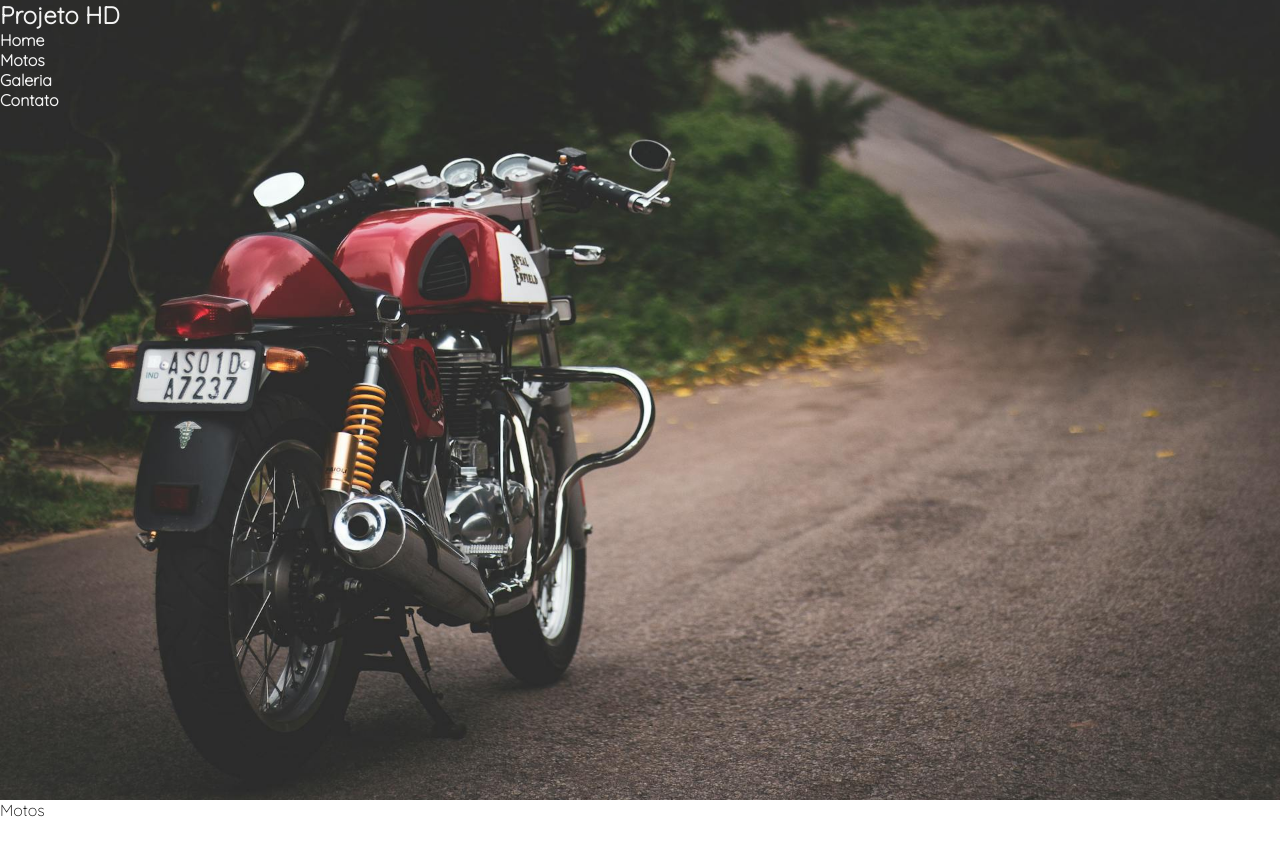
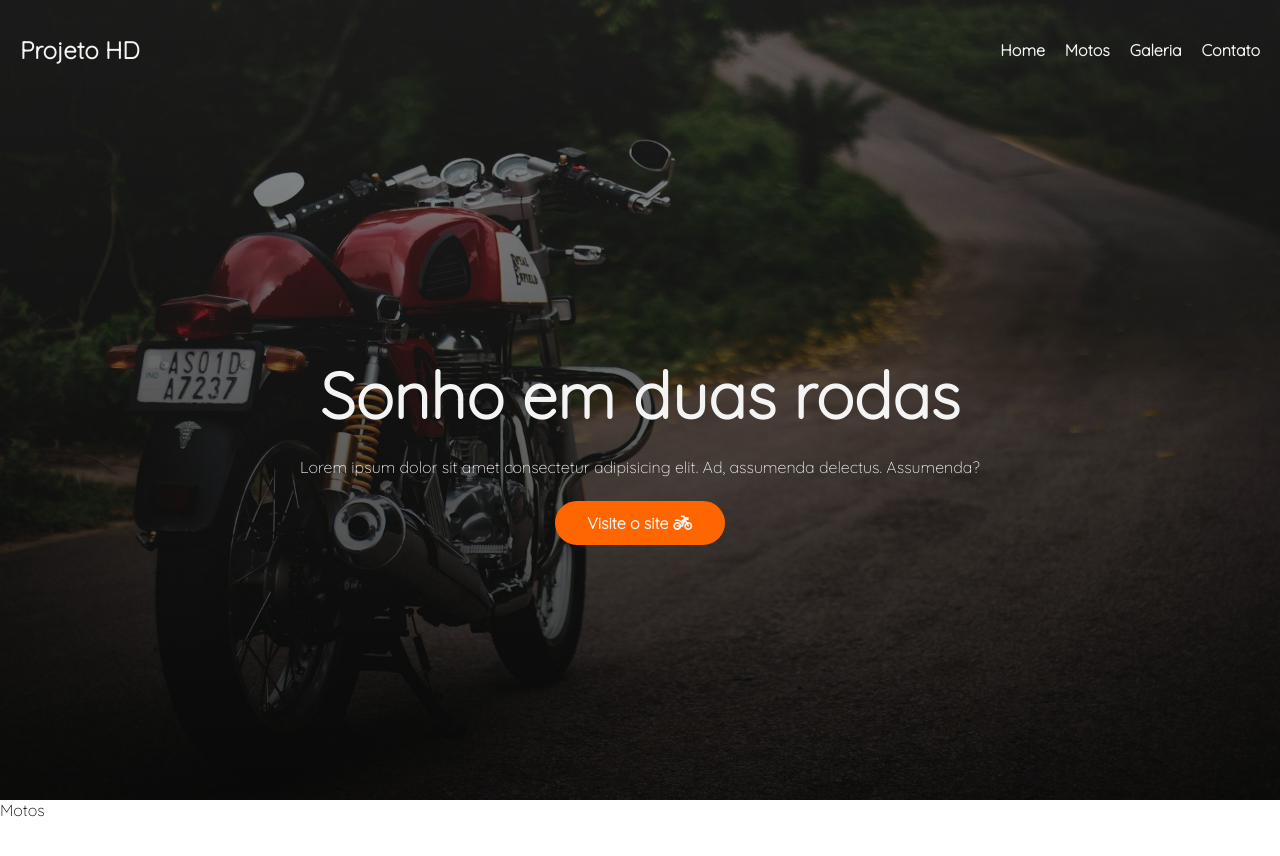
Before and after one commit to Giulia-Russo-dev/projetohd, a plain HTML site: page index.html in a window 1280 px wide. Shown: the top 856 px of the page. Drawn offline with Linux system fonts and the light colour scheme.

Commit message:
Criando o cta do hero - usando flex

```diff
--- a/css/style.css
+++ b/css/style.css
@@ -16,7 +16,9 @@
     --color-light: #f4f4f4;
     --color-dark: #333333;
     --color-orange: #ff6600;
-
+    --spacing-sm: 10px;
+    --spacing-md: 20px;
+    --spacing-lg: 30px;
 }
 
 html{
@@ -38,12 +40,61 @@ a:hover{
 }
 
 .hero {
-    background-image: url(../Projeto-HD/images/motos/banner.jpg);
+    height: 100vh;
+    background-image: linear-gradient(to top, rgba(0, 0, 0, .8), rgba(0, 0, 0, .4)),
+    url(../Projeto-HD/images/motos/banner.jpg);
     background-repeat: no-repeat;
     background-size: cover;
-    background-position: center;
+    background-position: 50%;
     color: var(--color-light);
+    text-align: center;
 }
+
+.header-hero {
+    padding-inline: var(--spacing-md);
+    height: 100px;
+    display: flex;
+    align-items: center;
+    justify-content: space-between;
+}
+
+.menu-list {
+    display: flex;
+    gap: var(--spacing-md);
+}
+
+.cta{
+    height: calc(100vh - 100px);
+    display: flex;
+    flex-direction: column;
+    align-items: center;
+    justify-content: center;
+    gap: var(--spacing-md);
+}
+
+.cta h2{
+    font-size: 8vmin;
+    text-wrap: balance;
+}
+
+.cta p{
+    width: 70%;
+    line-height: 1.6;
+    text-wrap: balance;
+}
+
+.btn {
+    border: 2px solid var(--color-orange);
+    padding: var(--spacing-sm) var(--spacing-lg);
+    border-radius: 80px;
+    background-color: var(--color-orange);
+    transition: .5s;
+}
+
+.btn:hover{
+    background-color: transparent;
+}
+
 section {
     height: 100vh;
 }
--- a/index.html
+++ b/index.html
@@ -4,6 +4,9 @@
     <meta charset="UTF-8">
     <meta name="viewport" content="width=device-width, initial-scale=1.0">
     <title>Projeto HD</title>
+
+    <!-- FONT AWESOME -->
+     <link rel="stylesheet" href="https://cdnjs.cloudflare.com/ajax/libs/font-awesome/7.0.1/css/all.min.css" integrity="sha512-2SwdPD6INVrV/lHTZbO2nodKhrnDdJK9/kg2XD1r9uGqPo1cUbujc+IYdlYdEErWNu69gVcYgdxlmVmzTWnetw==" crossorigin="anonymous" referrerpolicy="no-referrer" />
     <!-- linkar com a CSS -->
      <link rel="stylesheet" href="./css/style.css">
     <!-- viewport - altura e largura que tem a área de exibição do conteúdo na tela -->
@@ -23,8 +26,13 @@
                     <li><a href="#contato" class="menu-list-item">Contato</a></li>
                 </ul>
             </nav>
-
         </header>
+        <!-- cta -->
+         <div class="cta">
+            <h2>Sonho em duas rodas</h2>
+            <p>Lorem ipsum dolor sit amet consectetur adipisicing elit. Ad, assumenda delectus. Assumenda?</p>
+            <a href="" class="btn">Visite o site <i class="fa-solid fa-motorcycle"></i></a>
+         </div>
 
     </section>
     <section id="motos">Motos</section>
```
